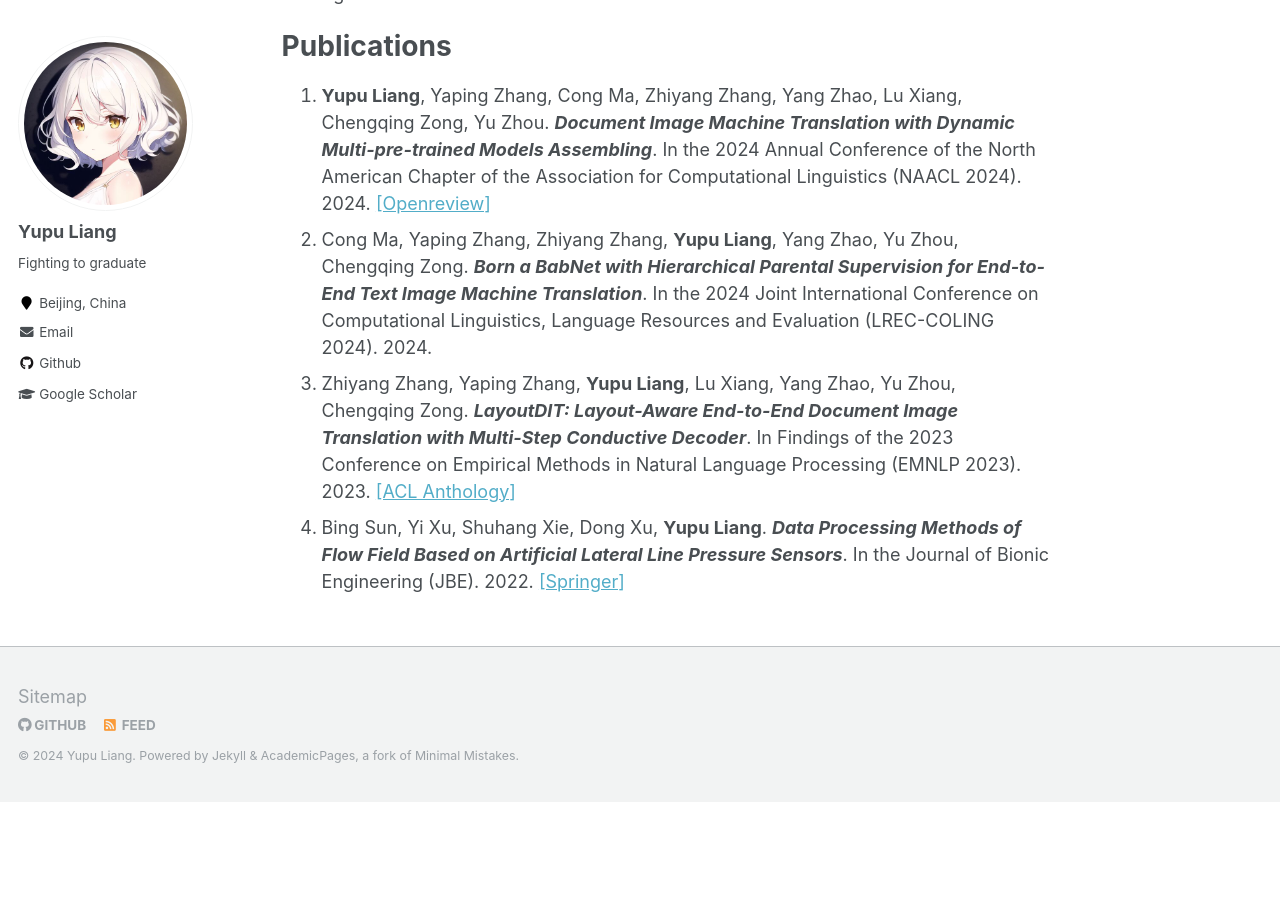
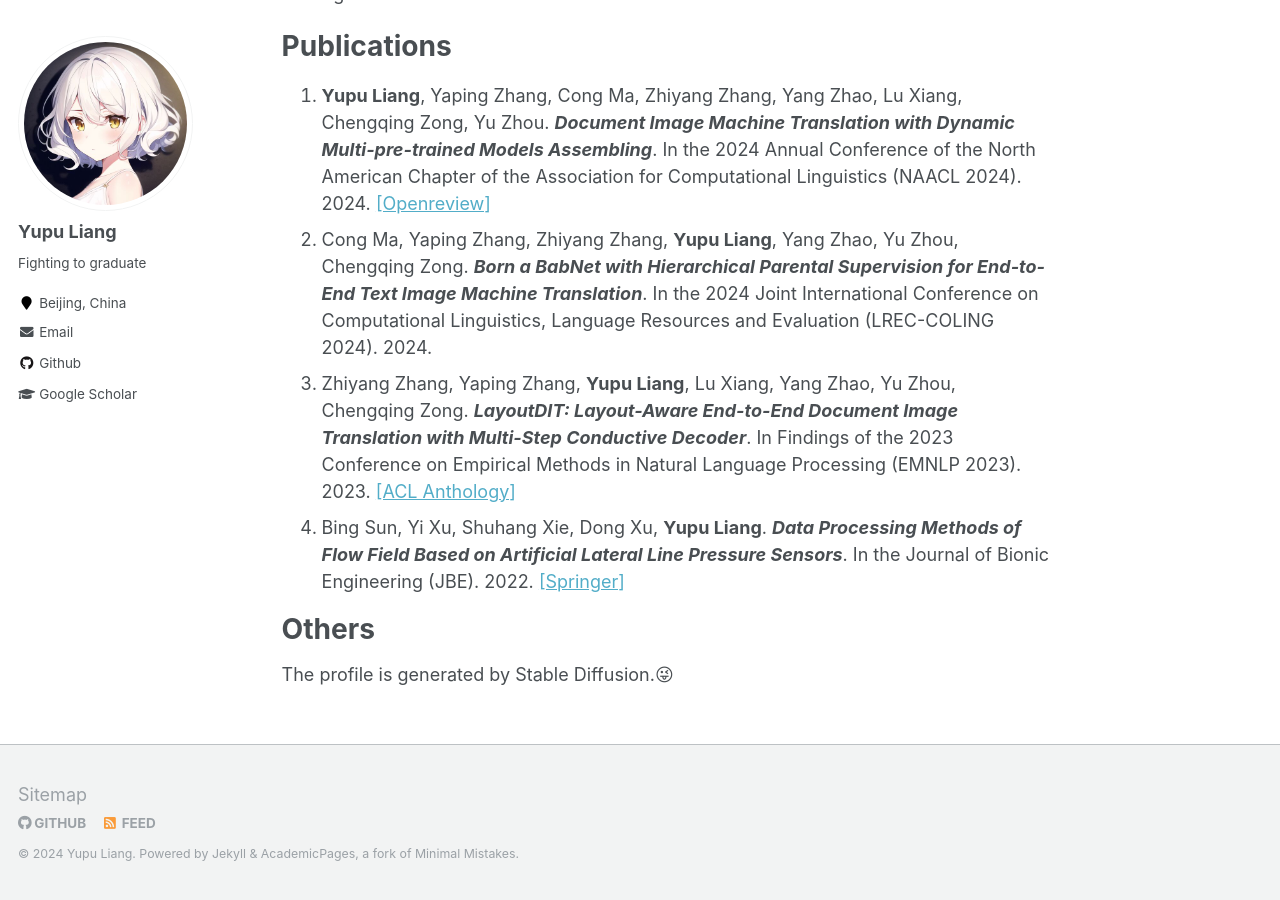
Before and after one commit to liangyupu/liangyupu.github.io, a Jekyll site: the page built from _pages/about.md, in a window 1280 px wide and 900 px high, scrolled down 646 px. Built offline with Jekyll 4.4.1, drawn with Linux system fonts in a browser that asks for light colours; before the commit the page ends 1448 px from its top, so only the background shows below that.

Commit message:
Update about.md

```diff
--- a/_pages/about.md
+++ b/_pages/about.md
@@ -24,3 +24,6 @@ Yupu Liang is a Ph.D. student in [Chinese Information Processing Group](http://w
 2. Cong Ma, Yaping Zhang, Zhiyang Zhang, **Yupu Liang**, Yang Zhao, Yu Zhou, Chengqing Zong. ***Born a BabNet with Hierarchical Parental Supervision for End-to-End Text Image Machine Translation***. In the 2024 Joint International Conference on Computational Linguistics, Language Resources and Evaluation (LREC-COLING 2024). 2024.
 3. Zhiyang Zhang, Yaping Zhang, **Yupu Liang**, Lu Xiang, Yang Zhao, Yu Zhou, Chengqing Zong. ***LayoutDIT: Layout-Aware End-to-End Document Image Translation with Multi-Step Conductive Decoder***. In Findings of the 2023 Conference on Empirical Methods in Natural Language Processing (EMNLP 2023). 2023. [\[ACL Anthology\]](https://aclanthology.org/2023.findings-emnlp.673/)
 4. Bing Sun, Yi Xu, Shuhang Xie, Dong Xu, **Yupu Liang**. ***Data Processing Methods of Flow Field Based on Artificial Lateral Line Pressure Sensors***. In the Journal of Bionic Engineering (JBE). 2022. [\[Springer\]](https://link.springer.com/article/10.1007/s42235-022-00232-x)
+
+# Others
+The profile is generated by Stable Diffusion.😜
```
